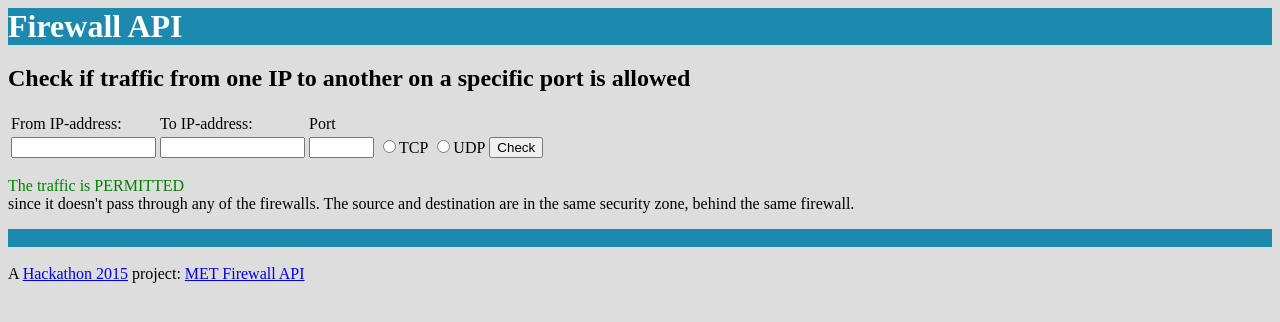
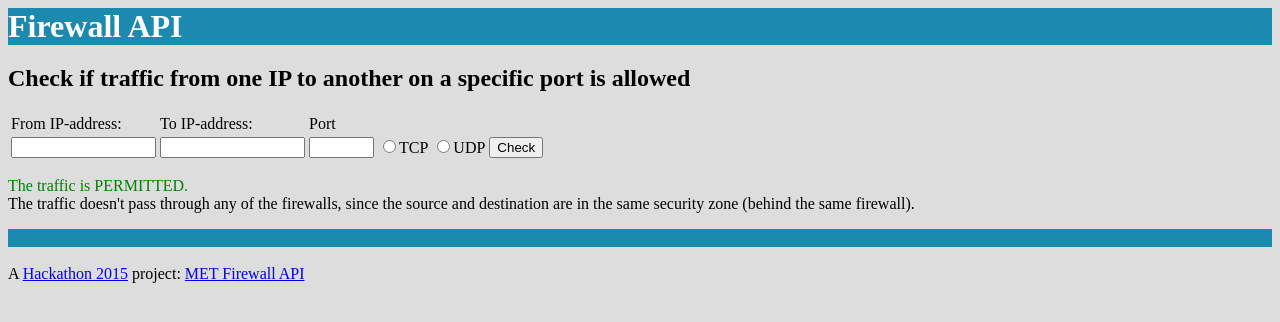
Before and after one commit to arnesund/firewall-api, a Flask app: template templates/result.html in a window 1280 px wide. Shown: the top 322 px of the page. Run offline with Flask 2, Linux system fonts and the light colour scheme; the template is opened without the code that fills it, so the values that code supplies are empty.

Commit message:
Slight change to webapp message

```diff
--- a/templates/result.html
+++ b/templates/result.html
@@ -62,7 +62,7 @@ Access-list: {{ entry['result']['accesslist'] }}<br />
 {% endfor %}
 {% else %}
 
-<p><div class="permitted">The traffic is PERMITTED</div> since it doesn't pass through any of the firewalls. The source and destination are in the same security zone, behind the same firewall.</p>
+<p><div class="permitted">The traffic is PERMITTED.</div> The traffic doesn't pass through any of the firewalls, since the source and destination are in the same security zone (behind the same firewall).</p>
 {% endif %}
 
 
```
